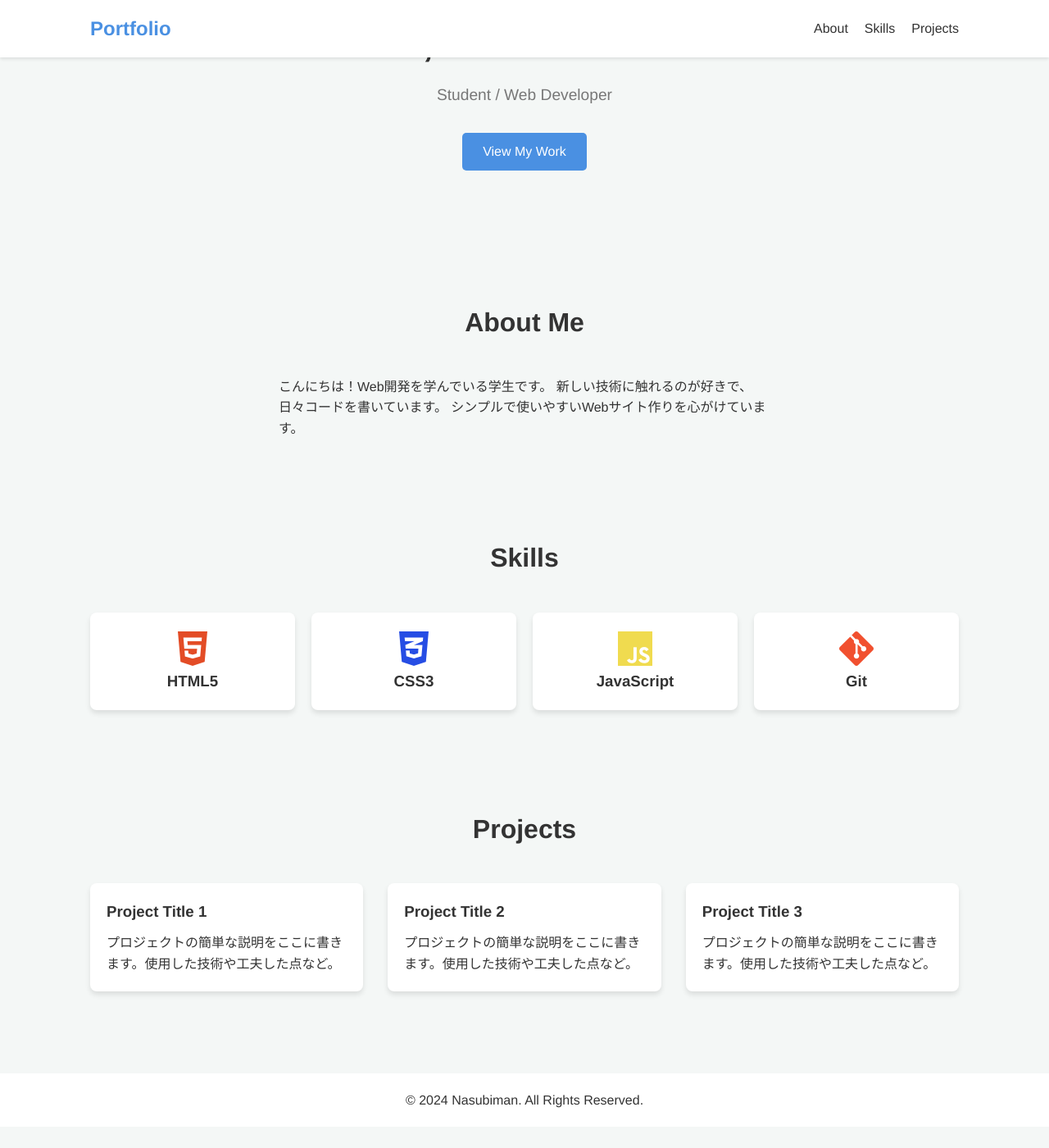
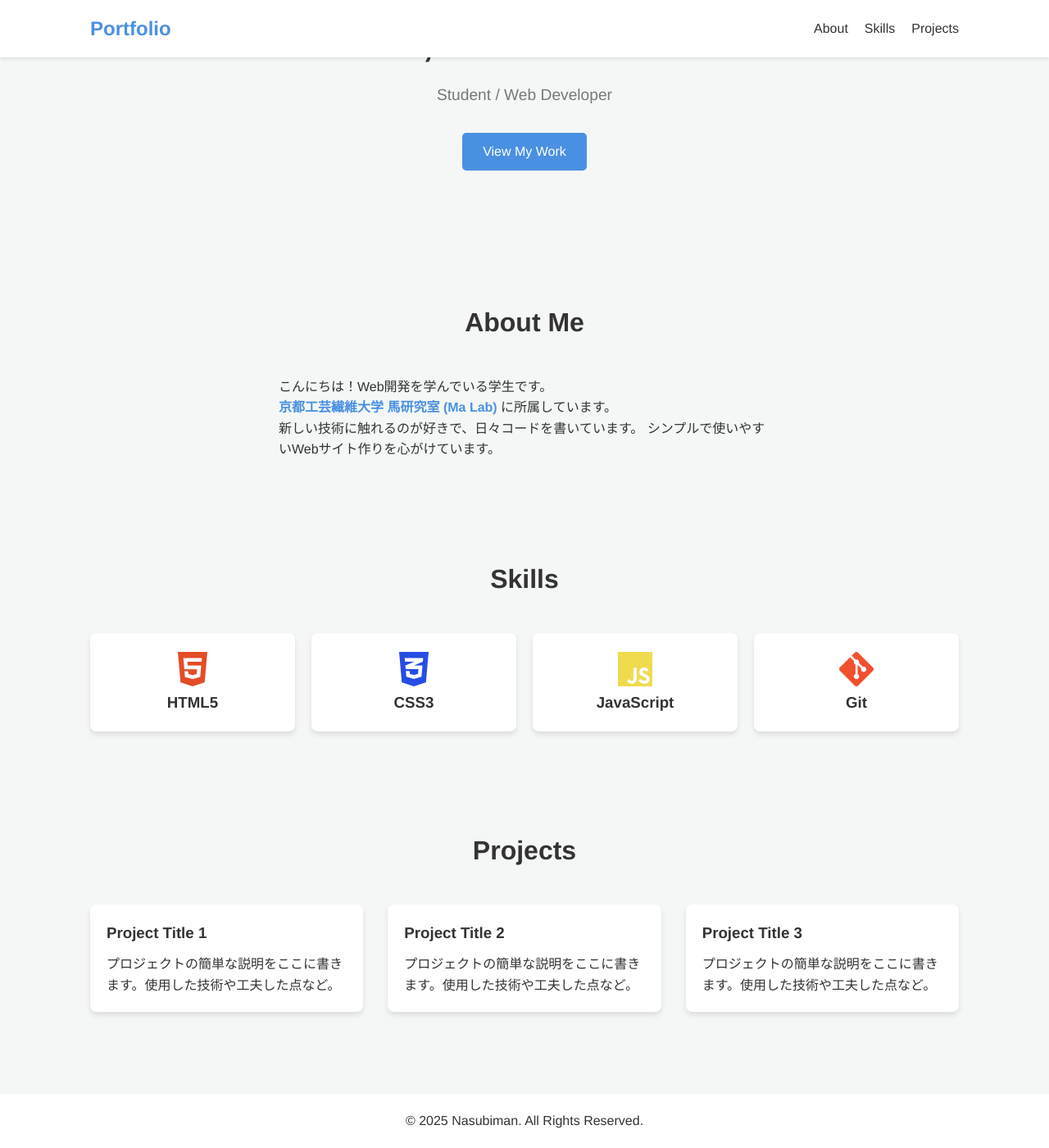
Before and after one commit to Nasubiman/Nasubiman.github.io, a Jekyll site: the page home.html, which Jekyll copies as it is, in a window 1280 px wide and 1400 px high, scrolled down 156 px. Shown: the whole window at 82% size. Built offline with Jekyll 4.4.1, drawn with Linux system fonts in a browser that asks for light colours; before the commit the page ends 1530 px from its top, so only the background shows below that.

Commit message:
docs: Replace `cheese_is.jpg` with `image.png` and update `home.html`.

```diff
--- a/home.html
+++ b/home.html
@@ -33,7 +33,10 @@
         <div class="about-content">
             <div class="about-text">
                 <p>
-                    こんにちは！Web開発を学んでいる学生です。
+                    こんにちは！Web開発を学んでいる学生です。<br>
+                    <a href="https://www.soc.is.kit.ac.jp/" target="_blank"
+                        style="color: var(--primary-color); text-decoration: none; font-weight: bold;">京都工芸繊維大学 馬研究室 (Ma
+                        Lab)</a> に所属しています。<br>
                     新しい技術に触れるのが好きで、日々コードを書いています。
                     シンプルで使いやすいWebサイト作りを心がけています。
                 </p>
@@ -91,7 +94,7 @@
     </section>
 
     <footer>
-        <p>&copy; 2024 Nasubiman. All Rights Reserved.</p>
+        <p>&copy; 2025 Nasubiman. All Rights Reserved.</p>
     </footer>
 
 </body>
```
Also changed, not shown: pictures/cheese_is.jpg (deleted), pictures/image.png (added).
